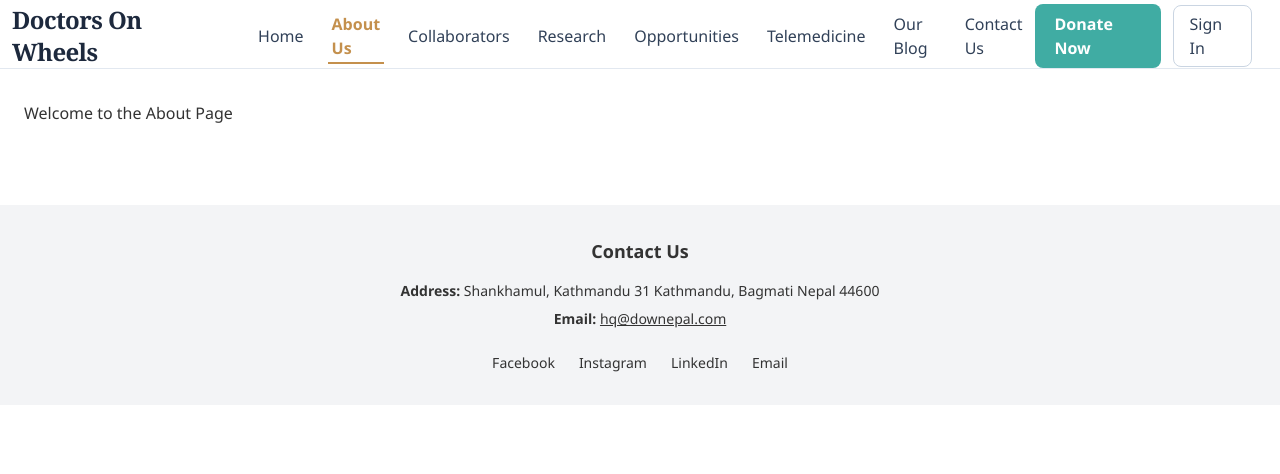
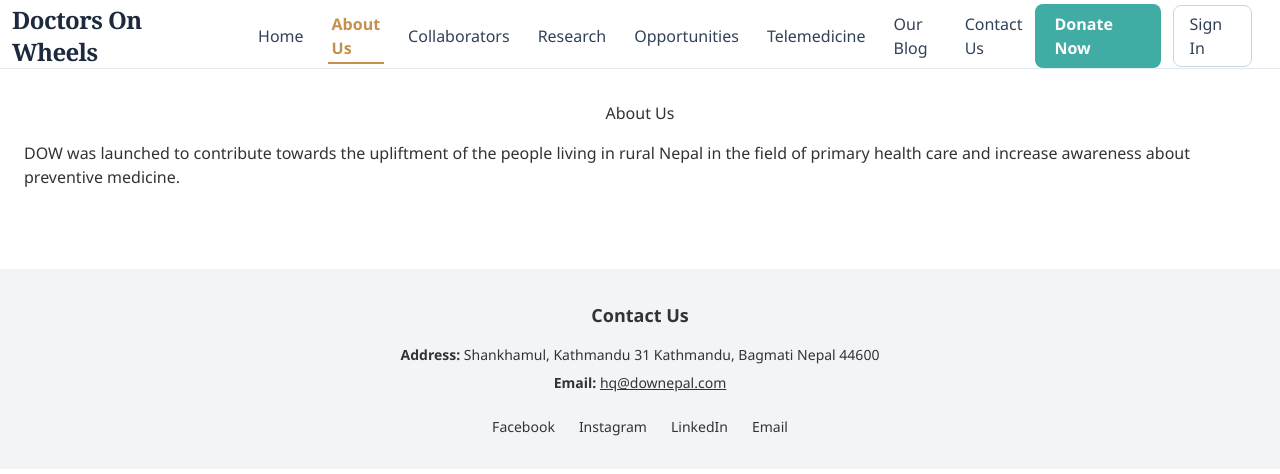
Before and after one commit to akritinpl/dow-website, a React (Vite) app: page /about in a window 1280 px wide. Shown: the top 474 px of the page. Built offline with nearby package versions, Linux system fonts and the light colour scheme.

Commit message:
Added a Contact Us Page

```diff
--- a/src/pages/About.jsx
+++ b/src/pages/About.jsx
@@ -1,5 +1,10 @@
 function About() {
-  return <h2>Welcome to the About Page</h2>;
+  return (
+    <>
+      <h2 className = "text-center">About Us</h2>
+      <p className = "pt-4">DOW was launched to contribute towards the upliftment of the people living in rural Nepal in the field of primary health care and increase awareness about preventive medicine.</p>
+    </>
+  );
 }
 
 export default About;
```
